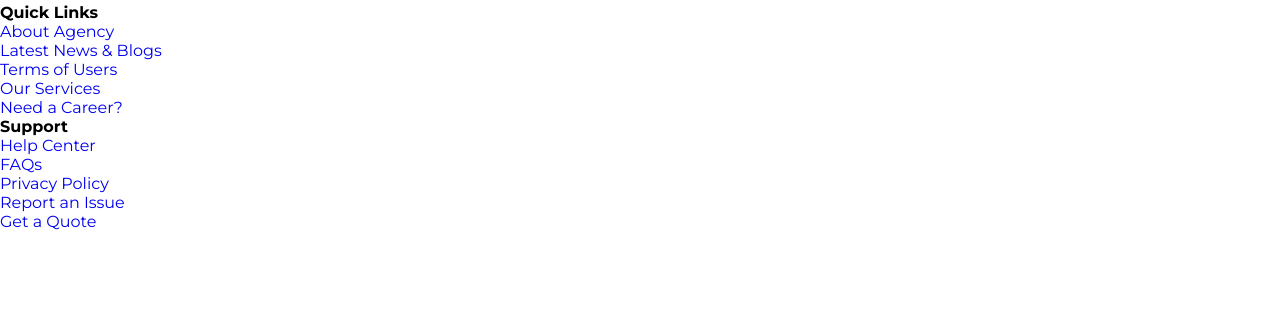
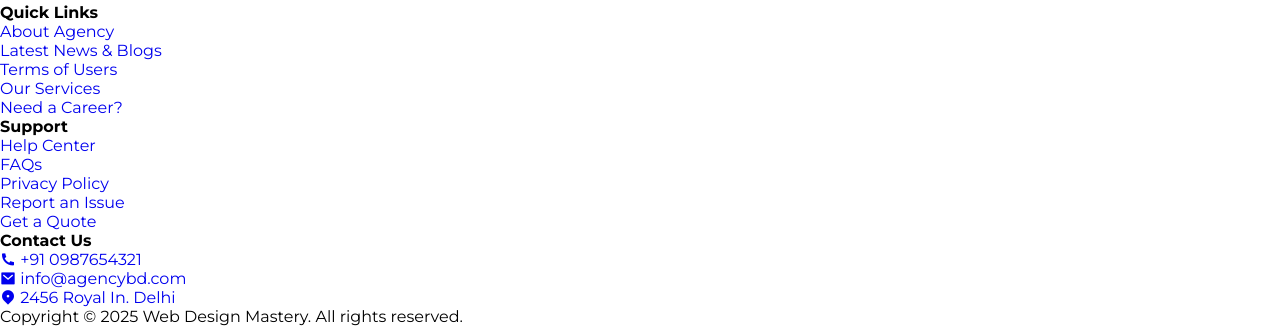
Before and after one commit to Cumayevomr/Responsive-Digital-Marketing-Website, a plain HTML site: page index.html in a window 1280 px wide. Shown: the part 4889-5215 px from the top of the page. Before the commit the page ends 5120 px from the top, so only its background shows below. Drawn offline with nearby package versions, Linux system fonts and the light colour scheme.

Commit message:
footer end

```diff
--- a/index.html
+++ b/index.html
@@ -384,7 +384,31 @@
             <li><a href="#">Get a Quote</a></li>
           </ul>
         </div>
-
+        <div class="footer__col">
+          <h4>Contact Us</h4>
+          <ul class="footer__links">
+            <li>
+              <a href="#">
+                <span><i class="ri-phone-fill"></i></span> +91 0987654321
+              </a>
+            </li>
+            <li>
+              <a href="#">
+                <span><i class="ri-mail-fill"></i></span> info@agencybd.com
+              </a>
+            </li>
+            <li>
+              <a href="#">
+                <span><i class="ri-map-pin-2-fill"></i></span> 2456 Royal In.
+                Delhi
+              </a>
+            </li>
+          </ul>
+        </div>
+      </div>
+      <div class="footer__bar">
+        Copyright © 2025 Web Design Mastery. All rights reserved.
+      </div>
     </footer>
 
     <script src="https://unpkg.com/scrollreveal"></script>
```
